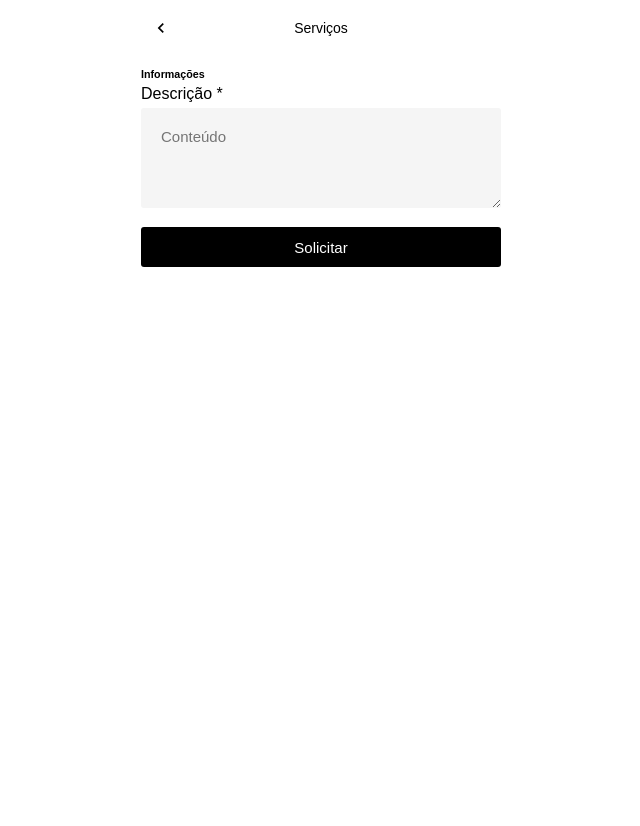
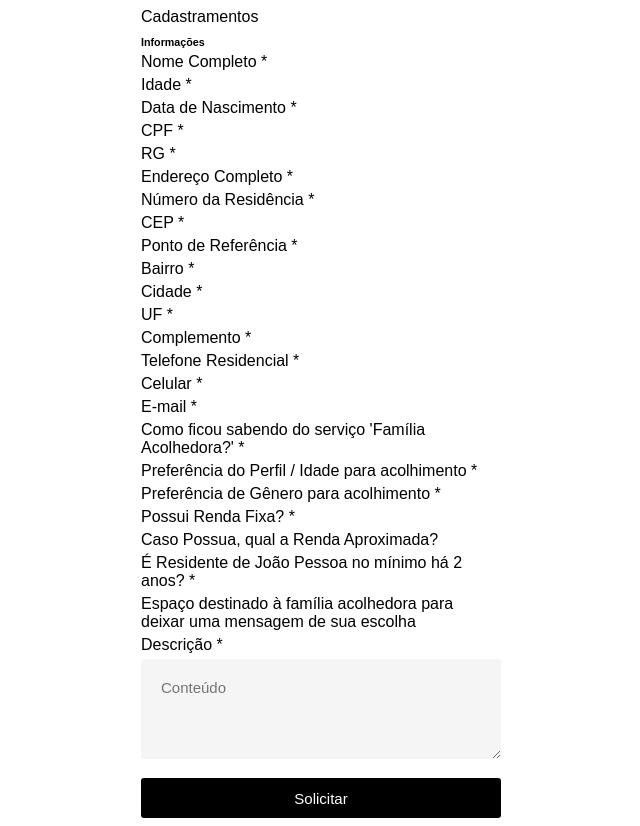
Before and after one commit to marcosnjunior/back_prefeitura_cidadao, a Django app: page /eventos/familia_acolhedora_ in a window 1280 px wide. Shown: the whole page, without its empty margins (319-959 px from the left). Before the commit the page ends 267 px from the top, so only its background shows below. Run offline with Django 5.2, Linux system fonts and the light colour scheme.

Commit message:
atualizações

```diff
--- a/prefeitura/eventos/static/familia.css
+++ b/prefeitura/eventos/static/familia.css
@@ -7,21 +7,7 @@ body {
     margin: auto;
 }
 
-.navbar {
-    display: flex;
-    align-items: center;
-    padding: 0 40px 0 0;
+.titular {
+    width: 360px;
+    margin: auto;
 }
-
-.navbar .voltar {
-    display: inline-block;
-    width: 20px;
-    height: 20px;
-    padding: 10px;
-}
-
-.navbar .titulo {
-    text-align: center;
-    flex: 1;
-    font-size: 14px;
-}
--- a/prefeitura/eventos/static/familiaestilo.css
+++ b/prefeitura/eventos/static/familiaestilo.css
@@ -16,6 +16,7 @@
 .titulo-categoria {
     text-align: center;
 }
+
 
 .botao-servicos {
     background-color: #764dbe;
--- a/prefeitura/eventos/templates/eventos/familia_acolhedora.html
+++ b/prefeitura/eventos/templates/eventos/familia_acolhedora.html
@@ -12,7 +12,8 @@
 
 <body>
     <div class="container">
-        {% include 'navbar.html' %}
+        <div class="titular">Serviços</div>
+        <!-- {% include 'navbar.html' %} -->
 
         <!-- https://pictogrammers.com/library/mdi/ -->
         <div class="icone">
@@ -34,8 +35,6 @@
                 Família Acolhedora
             </a>
 
-
-
         </div>
     </div>
 </body>
--- a/prefeitura/eventos/templates/eventos/familia_acolhedora_.html
+++ b/prefeitura/eventos/templates/eventos/familia_acolhedora_.html
@@ -12,18 +12,115 @@
 
 <body>
     <div class="container">
-        {% include 'navbar.html' with pagina=True %}
+        <!--{% include 'navbar.html' with pagina=True %} -->
 
-        <h3>{% block titulo %}{% endblock %}</h3>
+        <h4>Cadastramentos</h4>
+
+        <!--<h3>{% block titulo %}{% endblock %}</h3>-->
 
         <div class="conteudo">
-            {% block conteudo %}{% endblock %}
+            <!--{% block conteudo %}{% endblock %}-->
         </div>
 
         <h6>Informações</h6>
 
         <form action="" method="post">
             {% csrf_token %}
+
+            <label>
+                <h4>Nome Completo *</h4>
+            </label>
+
+            <label>
+                <h4>Idade *</h4>
+            </label>
+
+            <label>
+                <h4>Data de Nascimento *</h4>
+            </label>
+
+            <label>
+                <h4>CPF *</h4>
+            </label>
+
+            <label>
+                <h4>RG *</h4>
+            </label>
+
+            <label>
+                <h4>Endereço Completo *</h4>
+            </label>
+
+            <label>
+                <h4>Número da Residência *</h4>
+            </label>
+
+            <label>
+                <h4>CEP *</h4>
+            </label>
+
+            <label>
+                <h4>Ponto de Referência *</h4>
+            </label>
+
+            <label>
+                <h4>Bairro *</h4>
+            </label>
+
+            <label>
+                <h4>Cidade *</h4>
+            </label>
+
+            <label>
+                <h4>UF *</h4>
+            </label>
+
+            <label>
+                <h4>Complemento *</h4>
+            </label>
+
+            <label>
+                <h4>Telefone Residencial *</h4>
+            </label>
+
+            <label>
+                <h4>Celular *</h4>
+            </label>
+
+            <label>
+                <h4>E-mail *</h4>
+            </label>
+
+            <label>
+                <h4>Como ficou sabendo do serviço 'Família Acolhedora?' *</h4>
+            </label>
+
+            <label>
+                <h4>Preferência do Perfil / Idade para acolhimento *</h4>
+            </label>
+
+            <label>
+                <h4>Preferência de Gênero para acolhimento *</h4>
+            </label>
+
+            <label>
+                <h4>Possui Renda Fixa? *</h4>
+            </label>
+
+            <label>
+                <h4>Caso Possua, qual a Renda Aproximada?</h4>
+            </label>
+
+            <label>
+                <h4>É Residente de João Pessoa no mínimo há 2 anos? *</h4>
+            </label>
+
+            <label>
+                <h4>Espaço destinado à família acolhedora para deixar uma mensagem de sua escolha</h4>
+            </label>
+
+
+
             <label>
                 <h4>Descrição *</h4>
                 <textarea name="descricao" placeholder="Conteúdo" required></textarea>
--- a/prefeitura/home/templates/home.html
+++ b/prefeitura/home/templates/home.html
@@ -225,7 +225,7 @@
                         </svg></div>
                     <div class="nome">ACESSUAS</div>
                 </a>
-                <a href="" class="item">
+                <a href="/eventos/familia_acolhedora" class="item">
                     <div class="icone"><svg xmlns="http://www.w3.org/2000/svg" viewBox="0 0 24 24">
                             <title>home-heart</title>
                             <path
```
Also changed, not shown: prefeitura/eventos/templates/eventos/navbar.html (deleted, +0 -10 lines), prefeitura/eventos/static/formulario_familia.css (line endings or trailing spaces).
